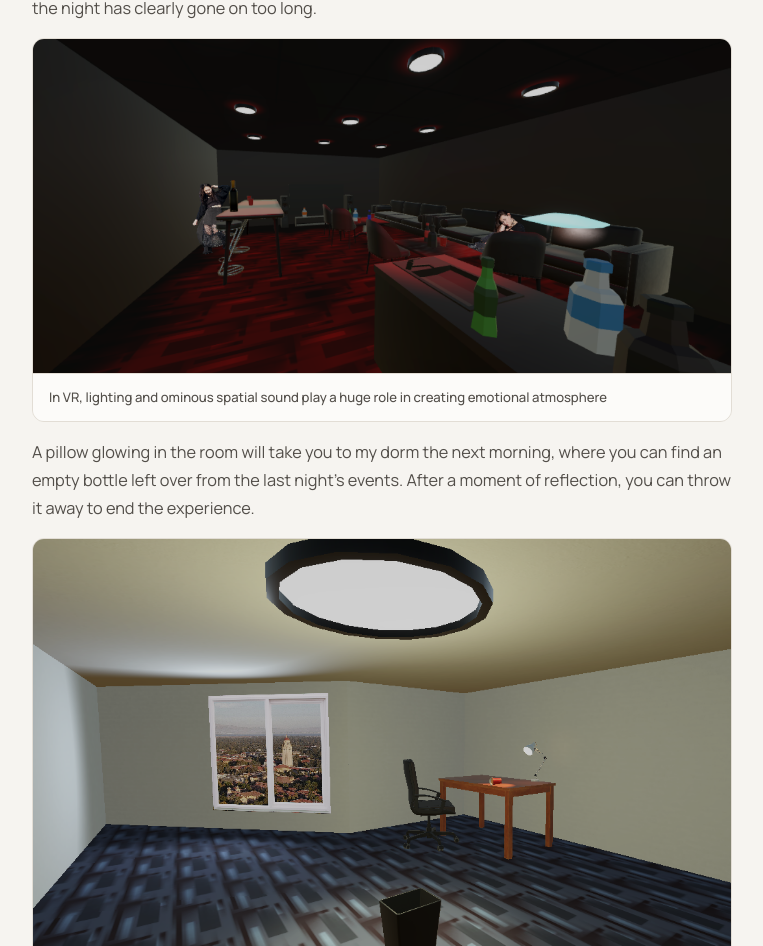
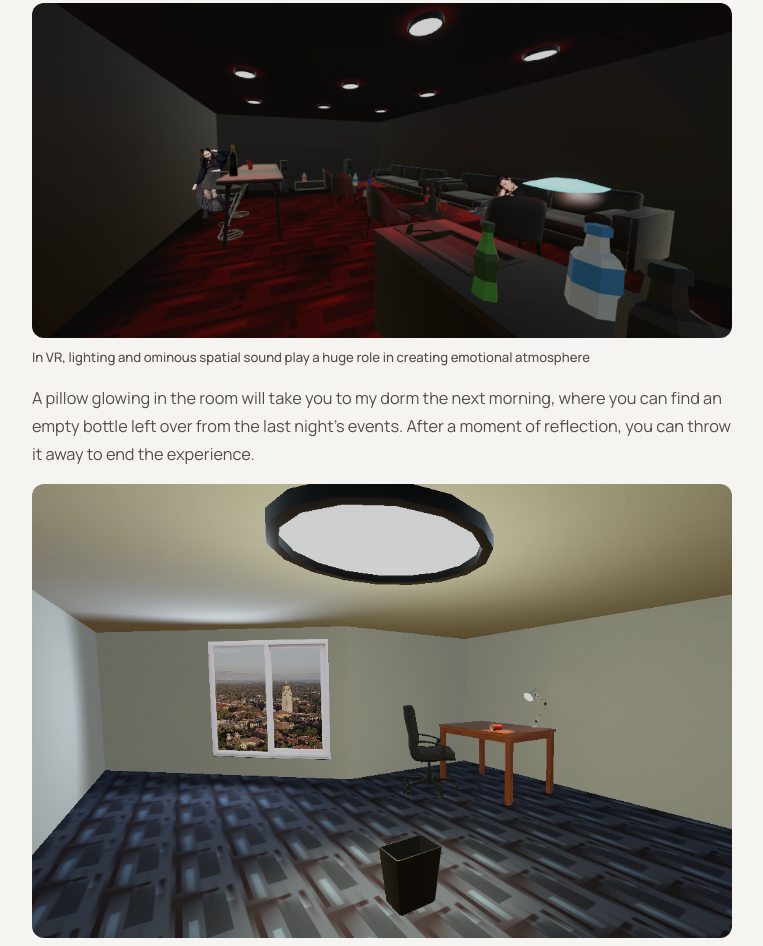
Before and after one commit to violet-crow/violet-crow.github.io, a plain HTML site: page work/the-party/index.html in a window 1280 px wide. Shown: the part 1854-2800 px from the top of the page, without its empty margins (276-1039 px from the left). Drawn offline with Linux system fonts and the light colour scheme.

Commit message:
fixed image border issue on the party page

```diff
--- a/styles.css
+++ b/styles.css
@@ -500,6 +500,22 @@ li::marker {
   border-top: 1px solid var(--line);
 }
 
+.case-photo {
+  margin: 0;
+}
+
+.case-photo > img {
+  width: 100%;
+  height: auto;
+  border-radius: var(--radius);
+}
+
+.case-photo > .photo-caption {
+  padding: 8px 0 0;
+  background: transparent;
+  border: 0;
+}
+
 .experience-list {
   display: grid;
   gap: 28px;
@@ -799,11 +815,6 @@ li::marker {
 .case-body strong {
   color: var(--ink);
   font-weight: 700;
-}
-
-.case-body > .photo-card img {
-  height: auto;
-  aspect-ratio: auto;
 }
 
 .callout-box {
--- a/work/the-party/index.html
+++ b/work/the-party/index.html
@@ -80,22 +80,22 @@
             <h2>Altered perception</h2>
             <div class="case-body">
               <p>In The Party, you experience a college afterparty from the perspective of a group member. You arrive at a reconstruction of our usual party room; our playlist even blares from the TV as it always does. You can talk with the other members of the group, some of whom have clearly already been drinking. You can walk around, check the fridge, or even choose to drink yourself from the cup permanently attached to your right hand. With each drink, your vision and hearing will become more distorted. Be careful not to drink too much, though, or else you might black out.</p>
-              <figure class="photo-card">
+              <figure class="case-photo">
                 <img src="../../assets/images/party-participants.png" alt="Party guests standing and lounging around the couches in the virtual afterparty room" width="1712" height="886" loading="lazy">
                 <figcaption class="photo-caption">Physically walk around the party to talk to your fellow group members</figcaption>
               </figure>
               <p>The turning point of the evening is when your friend (voiced by me) approaches you and asks for a chaperone to the bathroom. You watch as they hit the floor, incredibly sick.</p>
-              <figure class="photo-card">
+              <figure class="case-photo">
                 <img src="../../assets/images/party-volta.png" alt="A friend lies on the virtual bathroom floor beside the toilet" width="1513" height="873" loading="lazy">
                 <figcaption class="photo-caption">Dramatic moments can have a bigger impact when they feel like they're happening in front of you</figcaption>
               </figure>
               <p>When you leave the bathroom to get help, the room you just left is washed in red light. What was a jovial, familiar atmosphere just a moment ago is now undeniably hostile, oppressive. I wanted that return to capture the nausea of being at a party where the mood has shifted and the night has clearly gone on too long.</p>
-              <figure class="photo-card">
+              <figure class="case-photo">
                 <img src="../../assets/images/party-foreboding.png" alt="The dim afterparty room with red light across the floor" width="1235" height="591" loading="lazy">
                 <figcaption class="photo-caption">In VR, lighting and ominous spatial sound play a huge role in creating emotional atmosphere</figcaption>
               </figure>
               <p>A pillow glowing in the room will take you to my dorm the next morning, where you can find an empty bottle left over from the last night's events. After a moment of reflection, you can throw it away to end the experience.</p>
-              <figure class="photo-card">
+              <figure class="case-photo">
                 <img src="../../assets/images/party-reflection.png" alt="The virtual dorm room the next morning, with a window overlooking Stanford and a wastebasket in the foreground" width="1019" height="660" loading="lazy">
                 <figcaption class="photo-caption">A quiet scene allows for reflection on the experience</figcaption>
               </figure>
```
